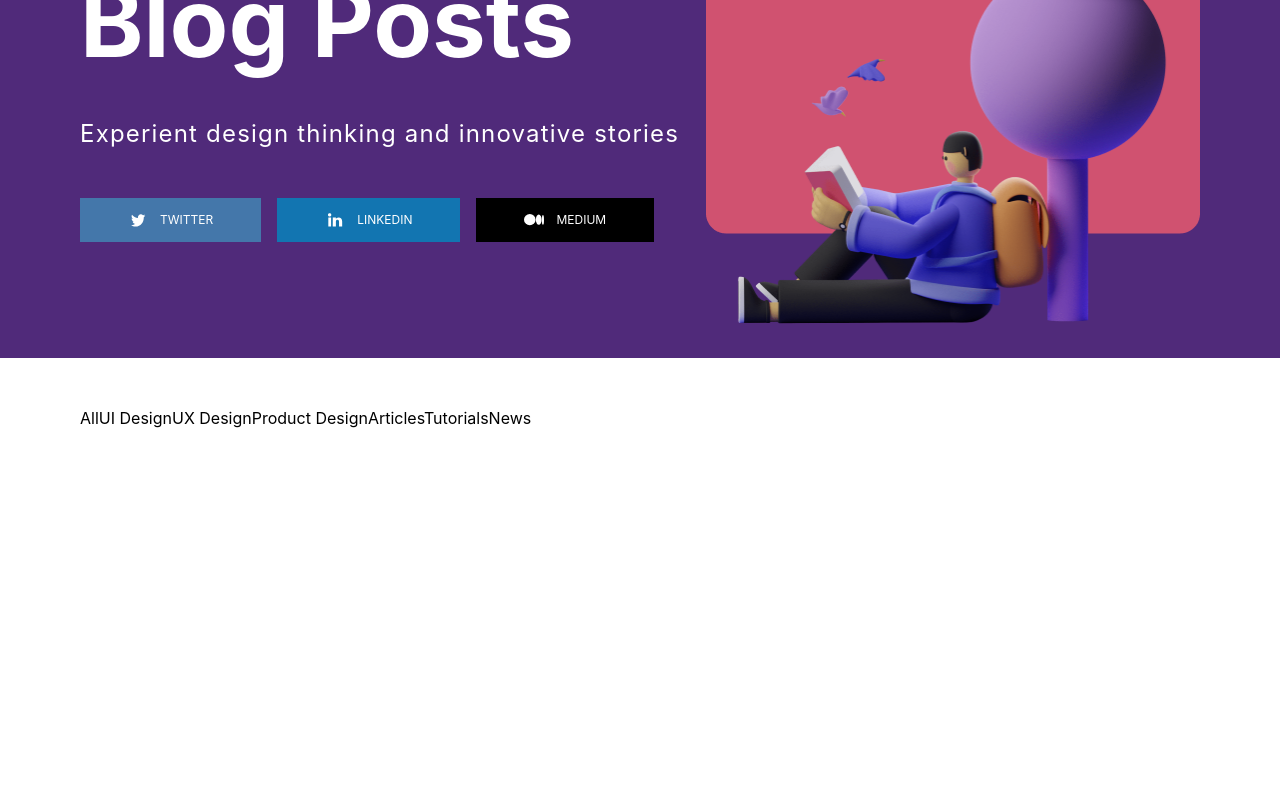
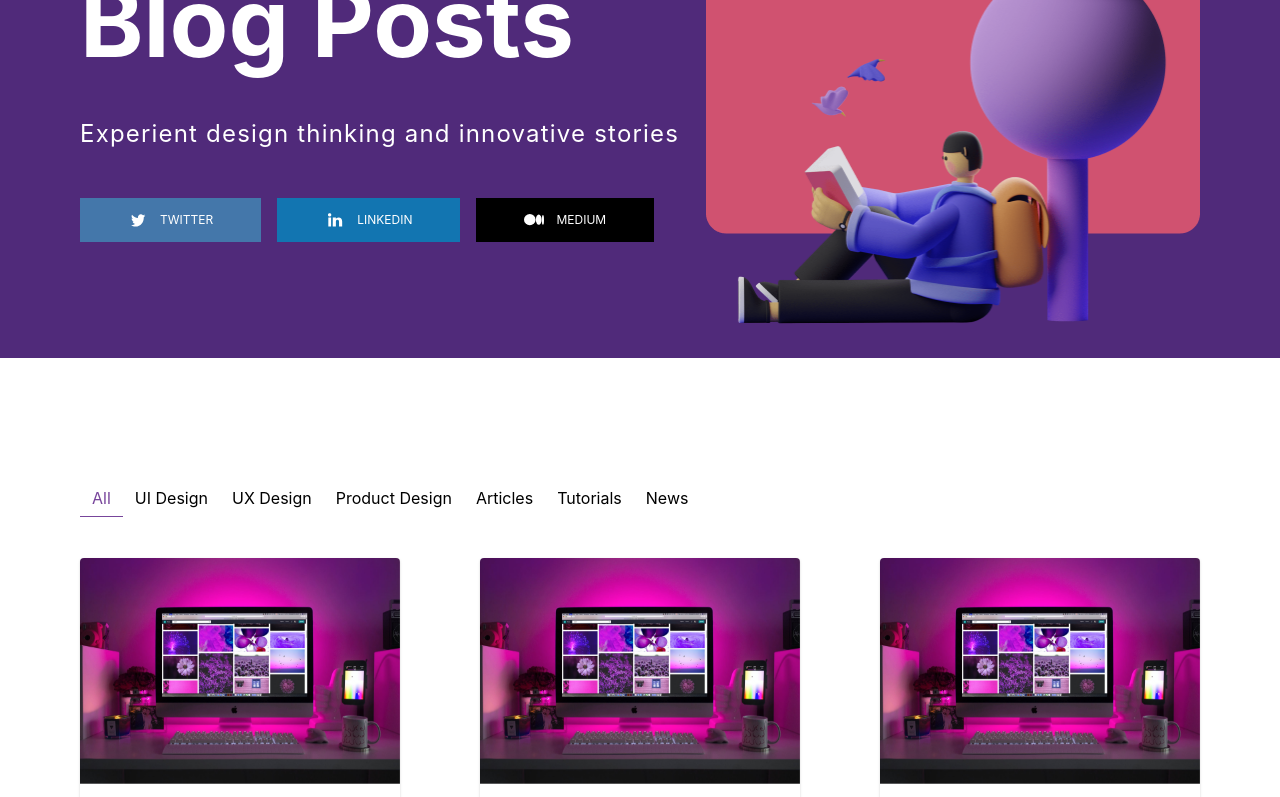
Before and after one commit to jadeoflagos/jademediapro, a Next.js app: page /blog in a window 1280 px wide. Shown: the part 300-1097 px from the top of the page. Before the commit the page ends 800 px from the top, so only its background shows below. Built offline with nearby package versions, Linux system fonts and the light colour scheme.

Commit message:
WIP:blog page

```diff
--- /dev/null
+++ b/components/BlogCard.jsx
@@ -0,0 +1,43 @@
+import * as React from "react";
+import Card from "@mui/material/Card";
+import CardActions from "@mui/material/CardActions";
+import CardContent from "@mui/material/CardContent";
+import CardMedia from "@mui/material/CardMedia";
+import Button from "@mui/material/Button";
+import Typography from "@mui/material/Typography";
+
+export default function BlogCard() {
+  return (
+    <Card className="border-none shadow-none">
+      <CardMedia
+        component="img"
+        height="140"
+        image="/images/computer.png"
+        alt="green iguana"
+      />
+      <CardContent>
+        <Typography
+          gutterBottom
+          variant="h8"
+          component="div"
+          className="text-sm"
+        >
+          Nov 01 2020
+        </Typography>
+        <Typography gutterBottom variant="h5" component="div">
+          Work from home has taken new turn in the pandemic
+        </Typography>
+        <Typography variant="body2" color="text.secondary">
+          A quick guide to assisting users in the challenging steps from
+          learning about your podcast on the web. A quick guide to assisting
+          users in the challenging steps from learning about your podcast on the
+          web.{" "}
+        </Typography>
+      </CardContent>
+      <CardActions>
+        <Button size="small">Share</Button>
+        <Button size="small">Learn More</Button>
+      </CardActions>
+    </Card>
+  );
+}
--- a/pages/about.jsx
+++ b/pages/about.jsx
@@ -0,0 +1,7 @@
+import React from "react";
+
+const About = () => {
+  return <div></div>;
+};
+
+export default About;
--- a/pages/blog.jsx
+++ b/pages/blog.jsx
@@ -1,7 +1,8 @@
 import Image from "next/image";
-import React from "react";
+import React, { useState } from "react";
 import Navbar from "../components/Navbar";
 
+import BlogCard from "../components/BlogCard";
 const Blog = () => {
   const tabs = [
     "All",
@@ -12,6 +13,7 @@ const Blog = () => {
     "Tutorials",
     "News",
   ];
+  const [activeTab, setActiveTab] = useState(0);
   return (
     <div>
       <div className="bg-[#502A7A] w-screen min-h-[30rem]">
@@ -64,11 +66,31 @@ const Blog = () => {
           </div>
         </div>
       </div>
-      <div className="mt-12 px-20">
+      <div className="mt-12 px-20 py-20">
         <div>
           {tabs.map((tab, tabIndex) => (
-            <span>{tab}</span>
+            <span
+              onClick={() => setActiveTab(tabIndex)}
+              className={`px-3 border-b cursor-pointer pb-2 ${
+                activeTab == tabIndex
+                  ? "text-[#77459B] border-[#77459B]"
+                  : "border-transparent"
+              }`}
+            >
+              {tab}
+            </span>
           ))}
+        </div>
+        <div className="mt-12 w-full grid grid-cols-3 gap-x-20 gap-y-5">
+          <BlogCard />
+          <BlogCard />
+          <BlogCard />
+          <BlogCard />
+          <BlogCard />
+          <BlogCard />
+          <BlogCard />
+          <BlogCard />
+          <BlogCard />
         </div>
       </div>
     </div>
```
Also changed, not shown: public/images/computer.png (added).
